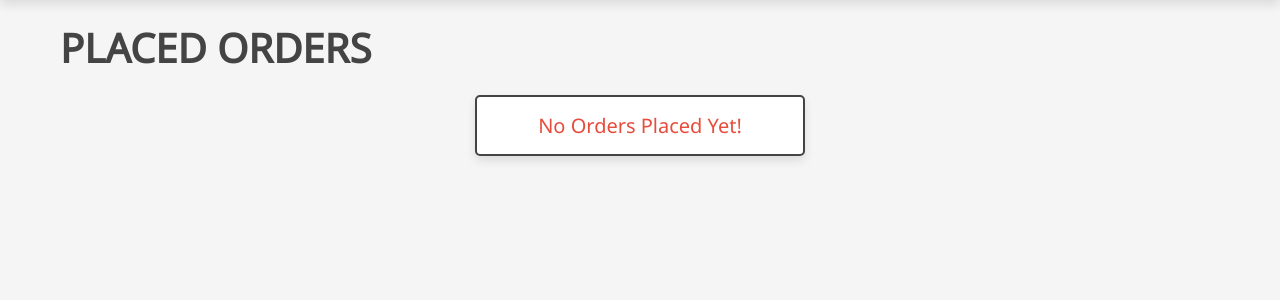
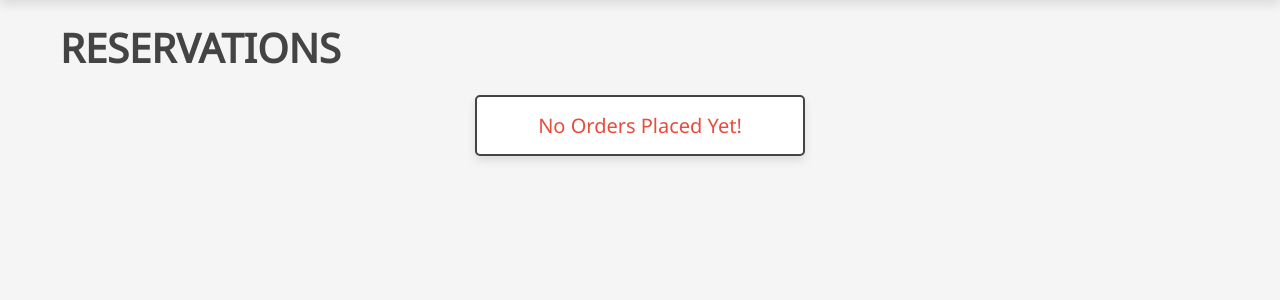
Before and after one commit to shav74/petwet, a PHP site: page /admin/placed_orders.php in a window 1280 px wide. Shown: the part 74-374 px from the top of the page. Run offline with PHP 8.4, Linux system fonts and the light colour scheme; a user stored in the database is signed in; data comes from the database, SQL or seed files in the repository; data that the repository does not hold is empty; some libraries are stand-ins or nearby versions.

Commit message:
aluth eka

```diff
--- a/ecommerce website/admin/placed_orders.php
+++ b/ecommerce website/admin/placed_orders.php
@@ -6,11 +6,11 @@ session_start();
 
 $admin_id = $_SESSION['admin_id'];
 
-if(!isset($admin_id)){
+if (!isset($admin_id)) {
    header('location:admin_login.php');
 }
 
-if(isset($_POST['update_payment'])){
+if (isset($_POST['update_payment'])) {
    $order_id = $_POST['order_id'];
    $payment_status = $_POST['payment_status'];
    $payment_status = filter_var($payment_status, FILTER_SANITIZE_STRING);
@@ -19,7 +19,7 @@ if(isset($_POST['update_payment'])){
    $message[] = 'payment status updated!';
 }
 
-if(isset($_GET['delete'])){
+if (isset($_GET['delete'])) {
    $delete_id = $_GET['delete'];
    $delete_order = $conn->prepare("DELETE FROM `orders` WHERE id = ?");
    $delete_order->execute([$delete_id]);
@@ -30,6 +30,7 @@ if(isset($_GET['delete'])){
 
 <!DOCTYPE html>
 <html lang="en">
+
 <head>
    <meta charset="UTF-8">
    <meta http-equiv="X-UA-Compatible" content="IE=edge">
@@ -41,46 +42,66 @@ if(isset($_GET['delete'])){
    <link rel="stylesheet" href="../css/admin_style.css">
 
 </head>
+
 <body>
 
    <?php include '../components/admin_header.php'; ?>
 
    <section class="orders">
 
-<h1 class="heading">placed orders</h1>
+      <h1 class="heading">Reservations</h1>
 
       <div class="box-container">
 
          <?php
          $select_orders = $conn->prepare("SELECT * FROM `orders`");
          $select_orders->execute();
-      if($select_orders->rowCount() > 0){
-         while($fetch_orders = $select_orders->fetch(PDO::FETCH_ASSOC)){
+         if ($select_orders->rowCount() > 0) {
+            while ($fetch_orders = $select_orders->fetch(PDO::FETCH_ASSOC)) {
                ?>
                <div class="box">
-      <p> placed on : <span><?= $fetch_orders['placed_on']; ?></span> </p>
-      <p> name : <span><?= $fetch_orders['name']; ?></span> </p>
-      <p> number : <span><?= $fetch_orders['number']; ?></span> </p>
-      <p> address : <span><?= $fetch_orders['address']; ?></span> </p>
-      <p> total products : <span><?= $fetch_orders['total_products']; ?></span> </p>
-      <p> total price : <span>$<?= $fetch_orders['total_price']; ?>/-</span> </p>
-      <p> payment method : <span><?= $fetch_orders['method']; ?></span> </p>
+                  <h1 style="font-size: large;">Details</h1>
+                  <br>
+                  <p> placed on : <span>
+                        <?= $fetch_orders['placed_on']; ?>
+                     </span> </p>
+                  <p> name : <span>
+                        <?= $fetch_orders['name']; ?>
+                     </span> </p>
+                  <p> number : <span>
+                        <?= $fetch_orders['number']; ?>
+                     </span> </p>
+                  <p> address : <span>
+                        <?= $fetch_orders['address']; ?>
+                     </span> </p>
+                  <p> total products : <span>
+                        <?= $fetch_orders['total_products']; ?>
+                     </span> </p>
+                  <p> total price : <span>$
+                        <?= $fetch_orders['total_price']; ?>/-
+                     </span> </p>
+                  <p> payment method : <span>
+                        <?= $fetch_orders['method']; ?>
+                     </span> </p>
                   <form action="" method="post">
                      <input type="hidden" name="order_id" value="<?= $fetch_orders['id']; ?>">
                      <select name="payment_status" class="select">
-            <option selected disabled><?= $fetch_orders['payment_status']; ?></option>
+                        <option selected disabled>
+                           <?= $fetch_orders['payment_status']; ?>
+                        </option>
                         <option value="pending">pending</option>
                         <option value="completed">completed</option>
                      </select>
                      <div class="flex-btn">
                         <input type="submit" value="update" class="option-btn" name="update_payment">
-         <a href="placed_orders.php?delete=<?= $fetch_orders['id']; ?>" class="delete-btn" onclick="return confirm('delete this order?');">delete</a>
+                        <a href="placed_orders.php?delete=<?= $fetch_orders['id']; ?>" class="delete-btn"
+                           onclick="return confirm('delete this order?');">delete</a>
                      </div>
                   </form>
                </div>
                <?php
             }
-      }else{
+         } else {
             echo '<p class="empty">no orders placed yet!</p>';
          }
          ?>
@@ -105,4 +126,5 @@ if(isset($_GET['delete'])){
    <script src="../js/admin_script.js"></script>
 
 </body>
+
 </html>
--- a/ecommerce website/css/admin_style.css
+++ b/ecommerce website/css/admin_style.css
@@ -459,10 +459,10 @@ section {
 .orders .box-container .box {
   padding: 2rem;
   padding-top: 1rem;
-  border-radius: 0.5rem;
-  border: var(--border);
+  border-radius: 1rem;
+  /* border: var(--border); */
   background-color: var(--white);
-  box-shadow: var(--box-shadow);
+  box-shadow: 0 2rem 3rem rgba(0, 0, 0, 0.1);
 }
 
 .orders .box-container .box p {
@@ -498,9 +498,9 @@ section {
 .accounts .box-container .box {
   padding: 2rem;
   padding-top: 0.5rem;
-  border-radius: 0.5rem;
+  border-radius: 1rem;
   text-align: center;
-  border: var(--border);
+  /* border: var(--border); */
   background-color: var(--white);
   box-shadow: var(--box-shadow);
 }
```
Lines whose indentation alone changed are shown as unchanged.
